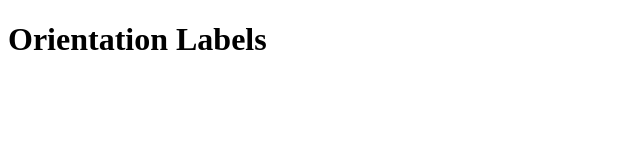
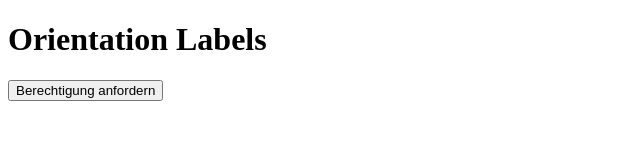
Before and after one commit to costin89/ioscomp, a plain HTML site: page index.html in a window 1280 px wide. Shown: the whole page, without its empty margins (0-640 px from the left). Drawn offline with Linux system fonts and the light colour scheme.

Commit message:
Update index.html

```diff
--- a/index.html
+++ b/index.html
@@ -5,8 +5,10 @@
 </head>
 <body>
     <h1>Orientation Labels</h1>
+    <button onclick="requestDevicePermission()">Berechtigung anfordern</button>
+
     <script>
-        function getAccel() {
+        function requestDevicePermission() {
             DeviceMotionEvent.requestPermission().then(response => {
                 if (response == 'granted') {
                     // Add a listener to get smartphone acceleration
@@ -22,9 +24,6 @@
                 }
             });
         }
-
-        // Call the getAccel() function
-        getAccel();
     </script>
 </body>
 </html>
```
